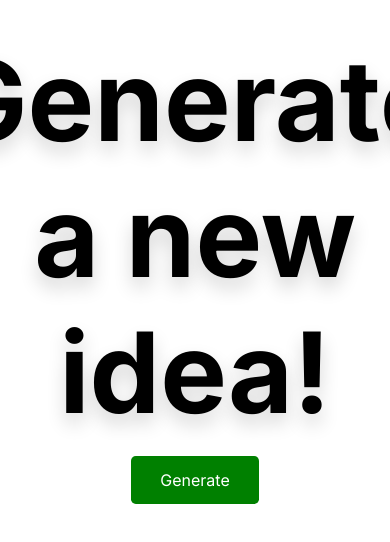
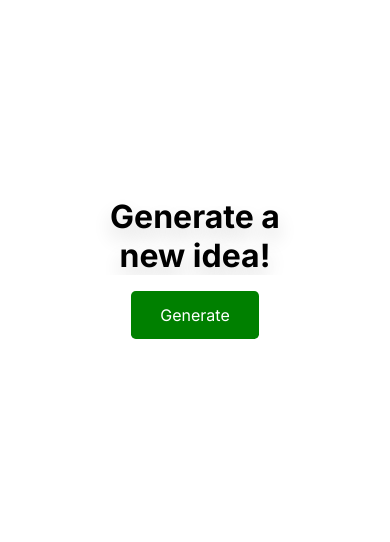
Before and after one commit to nickthelinuxuser/idea-generator, a plain HTML site: page index.html in a window 390 px wide. Shown: the part 154-696 px from the top of the page. Drawn offline with Linux system fonts and the light colour scheme.

Commit message:
mobile responsivity

```diff
--- a/style.css
+++ b/style.css
@@ -87,3 +87,17 @@ button:not(.gray) {
         opacity: 0;
     }
 }
+
+@media screen and (max-width: 750px) {
+    .idea {
+        font-size: 5em;
+        max-height: 15em;
+    }
+}
+
+@media screen and (max-width: 500px) {
+    .idea {
+        font-size: 2em;
+        max-height: 15em;
+    }
+}
```
